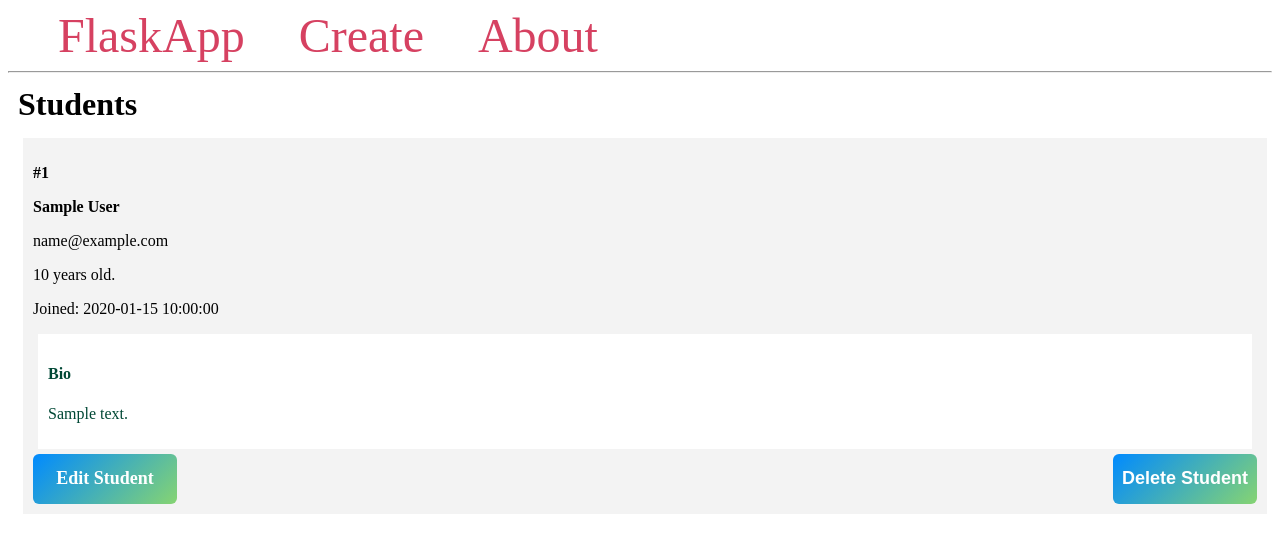
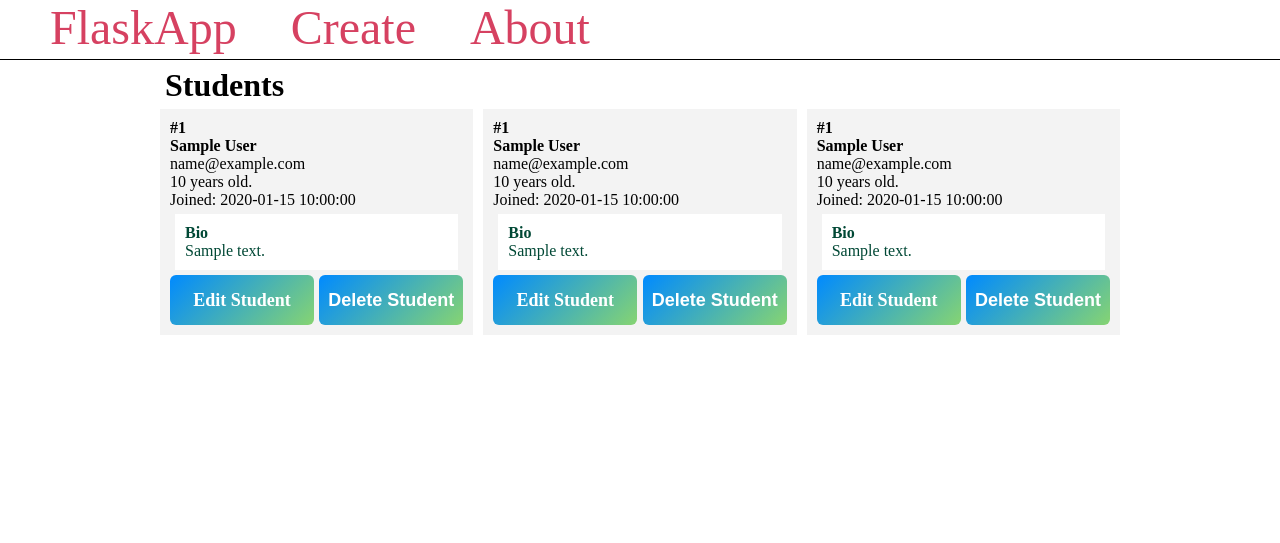
Before and after one commit to 0967517236/school, a Flask app: page / in a window 1280 px wide. Shown: the top 543 px of the page. Run offline with Flask 2, Linux system fonts and the light colour scheme; tables that the repository leaves empty hold one stand-in row (values such as "Sample post").

Commit message:
feat: index.html

```diff
--- a/templates/base.html
+++ b/templates/base.html
@@ -4,24 +4,48 @@
     <meta charset="UTF-8">
     <title>{% block title %} {% endblock %} - FlaskApp</title>
     <style>
+    *{
+        box-sizing:border-box;
+        padding:0;
+        margin:0;
+    }
+
+    .header{
+        position: fixed;
+        background: white;
+        min-height:60px;
+        border-bottom:1px solid #000;
+        top:0;
+        right:0;
+        left:0;
+        z-index:99;
+    }
+
+    .body-wrapper{
+        margin:0 auto;
+        width:100%;
+        max-width:960px;
+        padding-top:60px;
+    }
         .title {
             margin: 5px;
         }
 
         .content {
-            margin: 5px;
-            width: 100%;
             display: flex;
             flex-direction: row;
             flex-wrap: wrap;
         }
 
         .student {
-            flex: 20%;
+            flex-basis:calc((100% - 20px) / 3);
             padding: 10px;
-            margin: 5px;
             background-color: #f3f3f3;
             inline-size: 100%;
+            margin-bottom:16px;
+        }
+        .student:not(:nth-child(3n+3)) {
+            margin-right :10px;
         }
 
         .bio {
@@ -102,13 +126,13 @@
     </style>
 </head>
 <body>
-<nav>
+<nav class="header">
     <a href="{{ url_for('index') }}">FlaskApp</a>
     <a href="{{ url_for('create') }}">Create</a>
     <a href="#">About</a>
 </nav>
 <hr>
-<div class="content">
+<div class="body-wrapper">
     {% block content %} {% endblock %}
 </div>
 </body>
--- a/templates/index.html
+++ b/templates/index.html
@@ -28,5 +28,55 @@
         </div>
     </div>
     {% endfor %}
+     {% for student in students %}
+    <div class="student">
+        <p><b>#{{ student.id }}</b></p>
+        <b>
+            <p class="name">{{ student.firstname }} {{ student.lastname }}</p>
+        </b>
+        <p>{{ student.email }}</p>
+        <p>{{ student.age }} years old.</p>
+        <p>Joined: {{ student.created_at }}</p>
+        <div class="bio">
+            <h4>Bio</h4>
+            <p>{{ student.bio }}</p>
+        </div>
+        <div class="option-wrapper">
+            <a href="{{ url_for('edit', student_id=student.id) }}" class="button" >
+                <span >Edit Student</span>
+            </a>
+            <form method="POST"
+                  action="{{ url_for('delete', student_id=student.id) }}" >
+                <input type="submit" value="Delete Student"
+                       onclick="return confirm('Are you sure you want to delete this entry?')" class="button input-btn">
+            </form>
+        </div>
+    </div>
+    {% endfor %}
+      {% for student in students %}
+    <div class="student">
+        <p><b>#{{ student.id }}</b></p>
+        <b>
+            <p class="name">{{ student.firstname }} {{ student.lastname }}</p>
+        </b>
+        <p>{{ student.email }}</p>
+        <p>{{ student.age }} years old.</p>
+        <p>Joined: {{ student.created_at }}</p>
+        <div class="bio">
+            <h4>Bio</h4>
+            <p>{{ student.bio }}</p>
+        </div>
+        <div class="option-wrapper">
+            <a href="{{ url_for('edit', student_id=student.id) }}" class="button" >
+                <span >Edit Student</span>
+            </a>
+            <form method="POST"
+                  action="{{ url_for('delete', student_id=student.id) }}" >
+                <input type="submit" value="Delete Student"
+                       onclick="return confirm('Are you sure you want to delete this entry?')" class="button input-btn">
+            </form>
+        </div>
+    </div>
+    {% endfor %}
 </div>
 {% endblock %}
```
